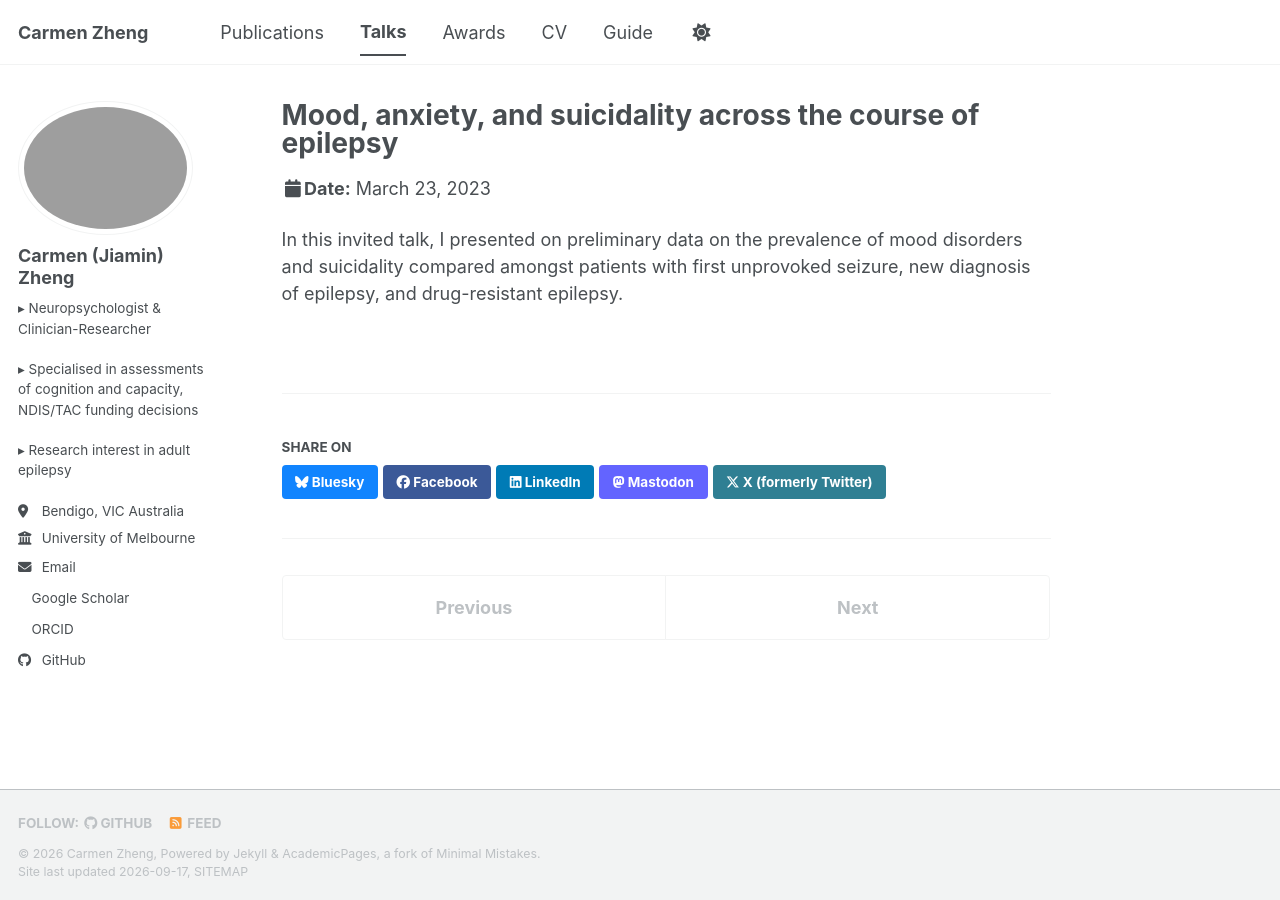
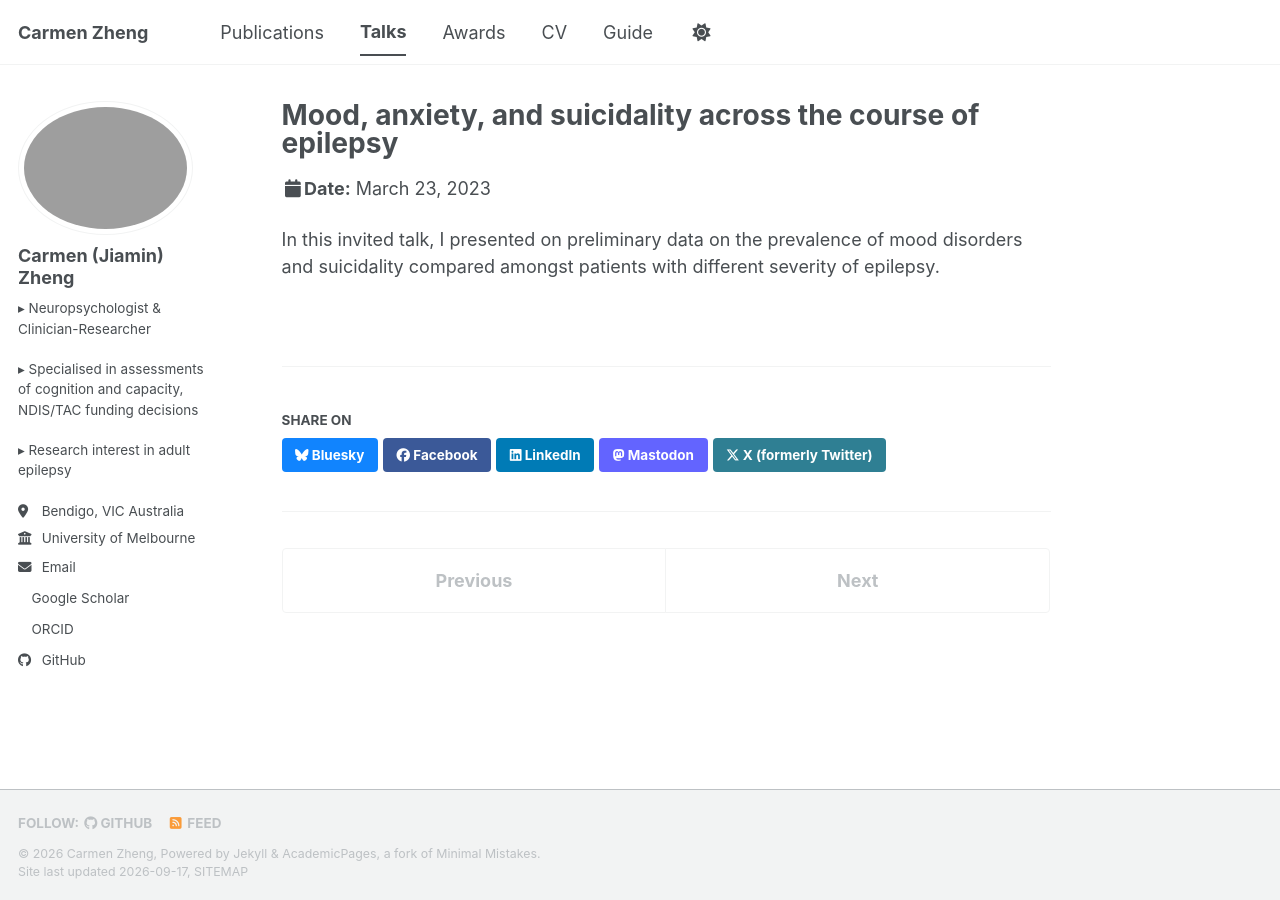
Before and after one commit to carmen-zheng/carmen-zheng.github.io, a Jekyll site: the page built from _talks/2023-03-23-EpMelb.md, in a window 1280 px wide. Built offline with Jekyll 4.4.1, drawn with Linux system fonts in a browser that asks for light colours; a style sheet for code colours, icons or effects is not loaded.

Commit message:
Update talk description for epilepsy study

```diff
--- a/_talks/2023-03-23-EpMelb.md
+++ b/_talks/2023-03-23-EpMelb.md
@@ -8,4 +8,4 @@ date: 2023-03-23
 location: "Parkville, VIC, AUS"
 ---
 
-In this invited talk, I presented on preliminary data on the prevalence of mood disorders and suicidality compared amongst patients with first unprovoked seizure, new diagnosis of epilepsy, and drug-resistant epilepsy.
+In this invited talk, I presented on preliminary data on the prevalence of mood disorders and suicidality compared amongst patients with different severity of epilepsy.
```
